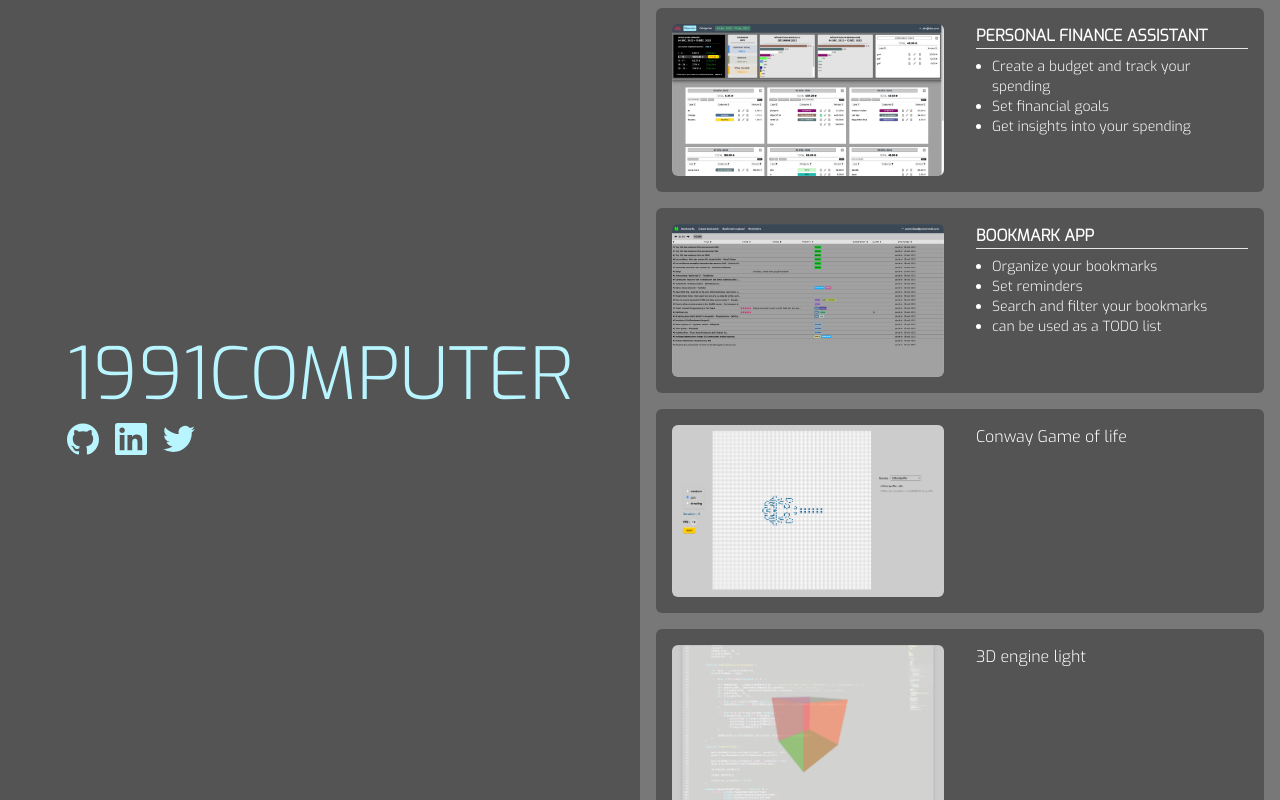
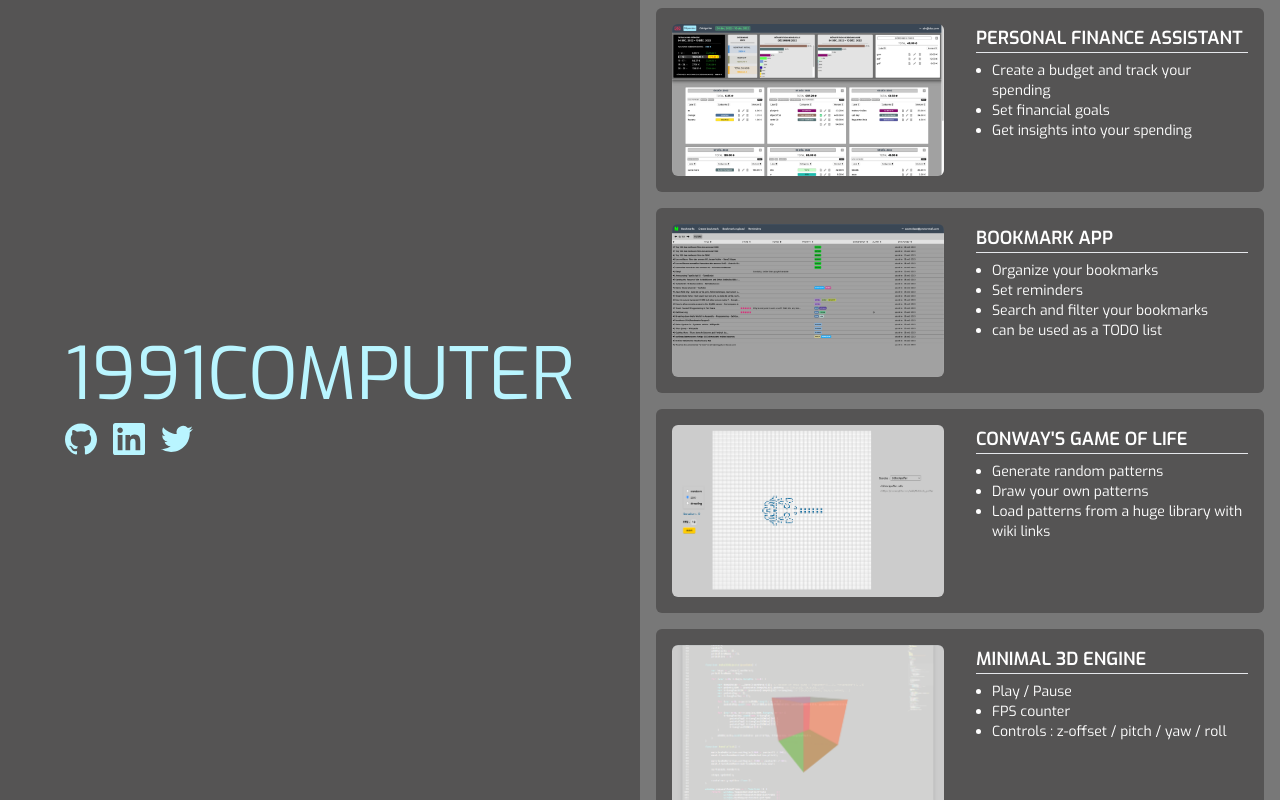
Before and after one commit to aestheticsdata/landing-page, a website: page src/index.html in a window 1280 px wide. Drawn offline with Linux system fonts and the light colour scheme; a script that the page names is missing.

Commit message:
adding description

```diff
--- a/src/index.html
+++ b/src/index.html
@@ -4,8 +4,9 @@
 <!--  <link rel="stylesheet" href="../styles.css" />-->
   <link href="../dist/output.css" rel="stylesheet">
   <link rel="preconnect" href="https://fonts.googleapis.com">
+  <link rel="preconnect" href="https://fonts.googleapis.com">
   <link rel="preconnect" href="https://fonts.gstatic.com" crossorigin>
-  <link href="https://fonts.googleapis.com/css2?family=Exo:wght@300&display=block" rel="stylesheet">
+  <link href="https://fonts.googleapis.com/css2?family=Exo:wght@300;400;500;600&display=swap" rel="stylesheet">
   <title>1991computer.com</title>
   <link rel="apple-touch-icon" sizes="180x180" href="../assets/favicons/apple-touch-icon.png">
   <link rel="icon" type="image/png" sizes="32x32" href="../assets/favicons/favicon-32x32.png">
@@ -21,7 +22,7 @@
     <div class="flex w-1/2 justify-center items-center h-screen">
       <div class="flex flex-col space-y-2">
 
-        <div class="font-Exo text-logo text-7xl">
+        <div class="font-Exo text-logo md:text-5xl lg:text-6xl xl:text-7xl">
           1991COMPUTER
         </div>
 
@@ -78,7 +79,7 @@
           />
         </div>
         <div class="w-1/2 p-4 flex flex-col space-y-2">
-          <div class="uppercase font-bold border--b-white border-b">
+          <div class="uppercase font-bold border--b-white border-b text-lg">
             Personal Finance Assistant
           </div>
           <ul class="text-sm list-disc ml-4">
@@ -109,7 +110,7 @@
           />
         </div>
         <div class="w-1/2 p-4 flex flex-col space-y-2">
-          <div class="uppercase font-bold border--b-white border-b">
+          <div class="uppercase font-bold border--b-white border-b text-lg">
             Bookmark app
           </div>
           <ul class="text-sm list-disc ml-4">
@@ -127,7 +128,6 @@
             </li>
           </ul>
         </div>
-
       </a>
 
       <a
@@ -143,7 +143,22 @@
             alt="conway game of life"
           />
         </div>
-        <div class="w-1/2 p-4">Conway Game of life</div>
+        <div class="w-1/2 p-4 flex flex-col space-y-2">
+          <div class="uppercase font-bold border--b-white border-b text-lg">
+            Conway's game of life
+          </div>
+          <ul class="text-sm list-disc ml-4">
+            <li>
+              Generate random patterns
+            </li>
+            <li>
+              Draw your own patterns
+            </li>
+            <li>
+              Load patterns from a huge library with wiki links
+            </li>
+          </ul>
+        </div>
       </a>
 
       <a
@@ -159,7 +174,22 @@
             alt="3d-engine"
           />
         </div>
-        <div class="w-1/2 p-4">3D engine light</div>
+        <div class="w-1/2 p-4 flex flex-col space-y-2">
+          <div class="uppercase font-bold border--b-white border-b text-lg">
+            Minimal 3D engine
+          </div>
+          <ul class="text-sm list-disc ml-4">
+            <li>
+              Play / Pause
+            </li>
+            <li>
+              FPS counter
+            </li>
+            <li>
+              Controls : z-offset / pitch / yaw / roll
+            </li>
+          </ul>
+        </div>
       </a>
 
     </div>
```
Also changed, not shown: dist/output.css.
